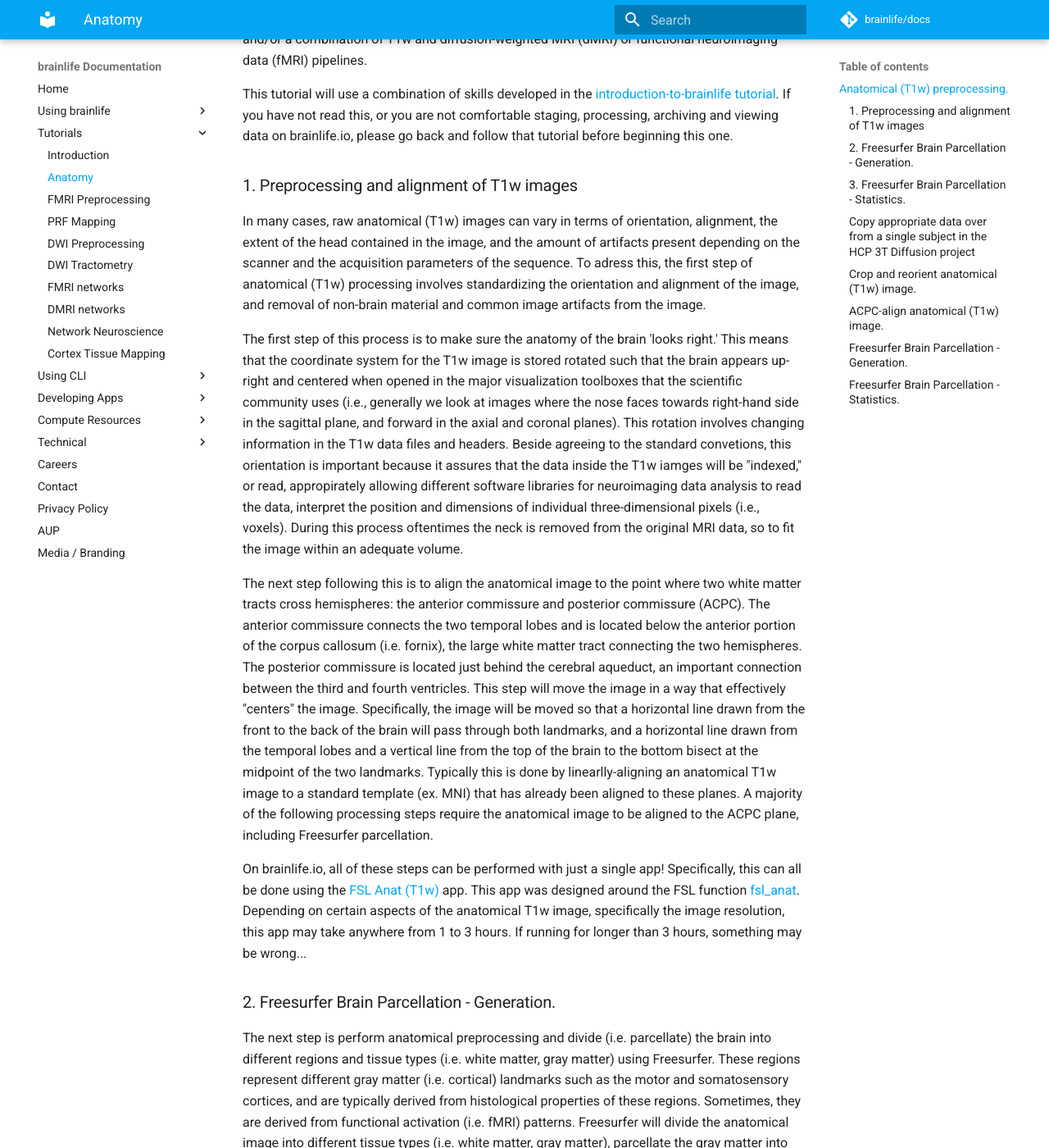
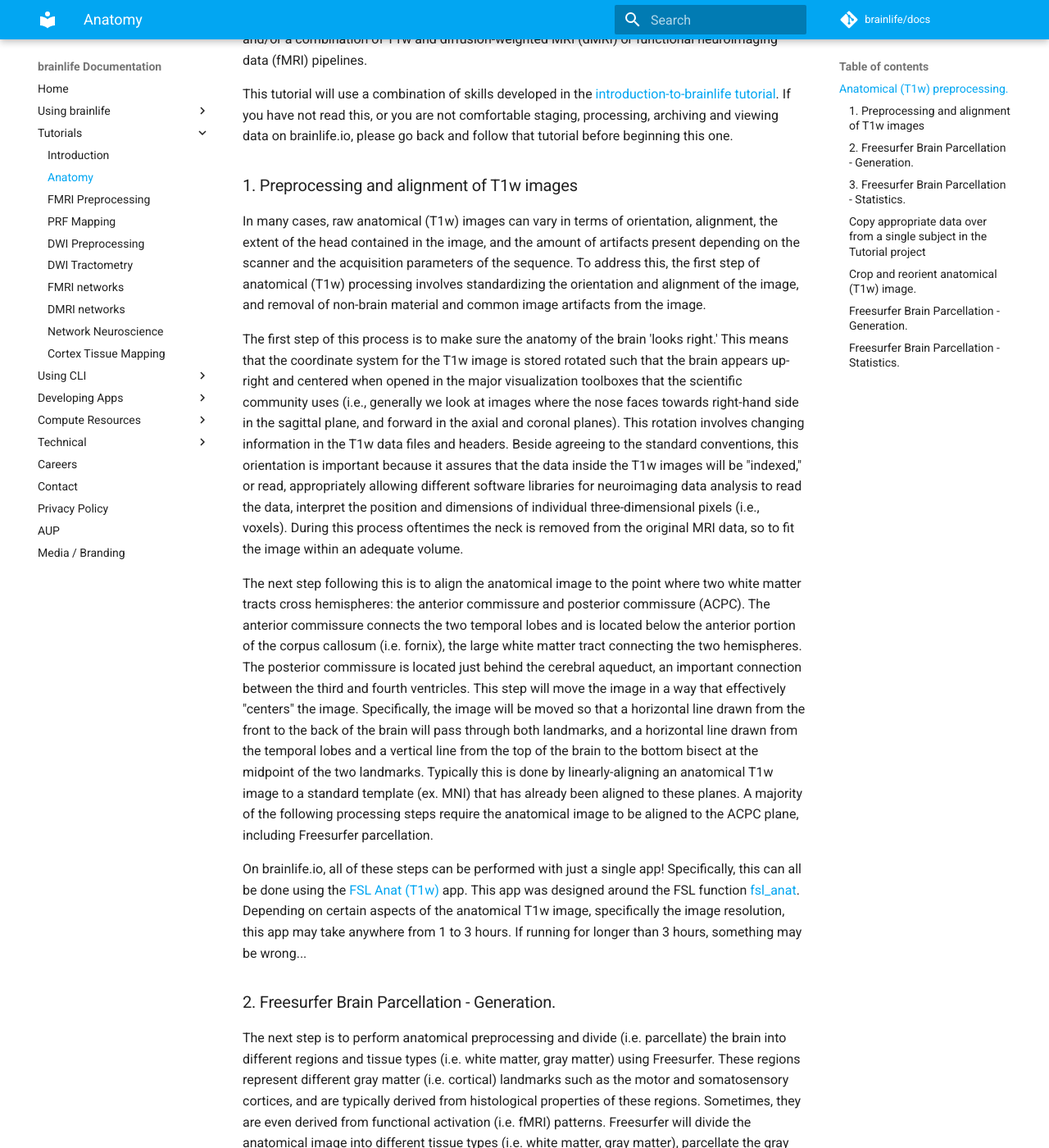
Before and after one commit to brainlife/docs, an MkDocs documentation site: the page built from docs/tutorial/t1w-preprocessing.md, in a window 1280 px wide and 1400 px high, scrolled down 396 px. Shown: the whole window at 82% size. Built offline with MkDocs 1.6.1 and Material for MkDocs 9.7.7, drawn with Linux system fonts in a browser that asks for light colours; comment, search, counter and statistics services are not loaded; some of the changed text lies outside the part shown.

Commit message:
reason: updated anatomical tutorial

```diff
--- a/docs/tutorial/t1w-preprocessing.md
+++ b/docs/tutorial/t1w-preprocessing.md
@@ -3,13 +3,13 @@
 
 ## Anatomical (T1w) preprocessing.
 
-This page demonstrate common steps used to preprocess anatomical magnetic resonance imaging data (T1-weighted or T1w) on brainlife.io The goal of this turorial is to show how process anatomical data for successive analyses – volumetric analyses from T1w meausres, and/or a combination of T1w and diffusion-weighted MRI (dMRI) or functional neuroimaging data (fMRI) pipelines.
+This page demonstrate common steps used to preprocess anatomical magnetic resonance imaging data (T1-weighted or T1w) on brainlife.io. The goal of this turorial is to show how to process anatomical data for successive analyses – volumetric analyses from T1w meausres, and/or a combination of T1w and diffusion-weighted MRI (dMRI) or functional neuroimaging data (fMRI) pipelines.
 
 This tutorial will use a combination of skills developed in the [introduction-to-brainlife tutorial](/docs/tutorial/introduction-to-brainlife/). If you have not read this, or you are not comfortable staging, processing, archiving and viewing data on brainlife.io, please go back and follow that tutorial before beginning this one.
 
 <!-- ### 1. Set the orientation of the brain. -->
 
-<!-- The first step is to make sure the anatomy of the brain 'looks right.' This means that the coordinate system for the T1w image is stored rotated such that the brain appears up-right and centered when opened in the major visualization toolboxes that the scientific community uses (i.e., generally we look at images where the nose faces towards right-hand side in the sagittal plane, and forward in the axial and coronal planes). This rotation involves changing information in the T1w data files and headers. Beside agreeing to the standard convetions, this orientation is important because it assures that the data inside the T1w iamges will be "indexed,"  or read, appropirately allowing different software libraries for neuroimaging data analysis to  read the data, interpret the position and dimensions of individual three-dimensional pixels (i.e., voxels). During this process oftentimes the neck is removed from the original MRI data, so to fit the image within an adequate volume. This can be done on brainlife.io using the [Crop & Reorient T1](https://brainlife.io/app/5a0f38bf31769f1e4d46cc58){target=_blank} app.
+<!-- The first step is to make sure the anatomy of the brain 'looks right.' This means that the coordinate system for the T1w image is stored rotated such that the brain appears up-right and centered when opened in the major visualization toolboxes that the scientific community uses (i.e., generally we look at images where the nose faces towards right-hand side in the sagittal plane, and forward in the axial and coronal planes). This rotation involves changing information in the T1w data files and headers. Beside agreeing to the standard conventions, this orientation is important because it assures that the data inside the T1w images will be "indexed,"  or read, appropriately allowing different software libraries for neuroimaging data analysis to  read the data, interpret the position and dimensions of individual three-dimensional pixels (i.e., voxels). During this process oftentimes the neck is removed from the original MRI data, so to fit the image within an adequate volume. This can be done on brainlife.io using the [Crop & Reorient T1](https://brainlife.io/app/5a0f38bf31769f1e4d46cc58){target=_blank} app.
 
 Useful information about MRI image orientation can be found at:
 - [FSL, Orientation Explained](https://fsl.fmrib.ox.ac.uk/fsl/fslwiki/Orientation%20Explained){target=_blank}
@@ -17,13 +17,13 @@
 
 ### 1. Preprocessing and alignment of T1w images
 
-In many cases, raw anatomical (T1w) images can vary in terms of orientation, alignment, the extent of the head contained in the image, and the amount of artifacts present depending on the scanner and the acquisition parameters of the sequence. To adress this, the first step of anatomical (T1w) processing involves standardizing the orientation and alignment of the image, and removal of non-brain material and common image artifacts from the image.
+In many cases, raw anatomical (T1w) images can vary in terms of orientation, alignment, the extent of the head contained in the image, and the amount of artifacts present depending on the scanner and the acquisition parameters of the sequence. To address this, the first step of anatomical (T1w) processing involves standardizing the orientation and alignment of the image, and removal of non-brain material and common image artifacts from the image.
 
-The first step of this process is to make sure the anatomy of the brain 'looks right.' This means that the coordinate system for the T1w image is stored rotated such that the brain appears up-right and centered when opened in the major visualization toolboxes that the scientific community uses (i.e., generally we look at images where the nose faces towards right-hand side in the sagittal plane, and forward in the axial and coronal planes). This rotation involves changing information in the T1w data files and headers. Beside agreeing to the standard convetions, this orientation is important because it assures that the data inside the T1w iamges will be "indexed,"  or read, appropirately allowing different software libraries for neuroimaging data analysis to  read the data, interpret the position and dimensions of individual three-dimensional pixels (i.e., voxels). During this process oftentimes the neck is removed from the original MRI data, so to fit the image within an adequate volume.
+The first step of this process is to make sure the anatomy of the brain 'looks right.' This means that the coordinate system for the T1w image is stored rotated such that the brain appears up-right and centered when opened in the major visualization toolboxes that the scientific community uses (i.e., generally we look at images where the nose faces towards right-hand side in the sagittal plane, and forward in the axial and coronal planes). This rotation involves changing information in the T1w data files and headers. Beside agreeing to the standard conventions, this orientation is important because it assures that the data inside the T1w images will be "indexed,"  or read, appropriately allowing different software libraries for neuroimaging data analysis to  read the data, interpret the position and dimensions of individual three-dimensional pixels (i.e., voxels). During this process oftentimes the neck is removed from the original MRI data, so to fit the image within an adequate volume.
 
 <!-- need image of raw T1w and correctly oriented T1w image, same with cropping -->
 
-The next step following this is to align the anatomical image to the point where two white matter tracts cross hemispheres: the anterior commissure and posterior commissure (ACPC). The anterior commissure connects the two temporal lobes and is located below the anterior portion of the corpus callosum (i.e. fornix), the large white matter tract connecting the two hemispheres. The posterior commissure is located just behind the cerebral aqueduct, an important connection between the third and fourth ventricles. This step will move the image in a way that effectively "centers" the image. Specifically, the image will be moved so that a horizontal line drawn from the front to the back of the brain will pass through both landmarks, and a horizontal line drawn from the temporal lobes and a vertical line from the top of the brain to the bottom bisect at the midpoint of the two landmarks. Typically this is done by linearlly-aligning an anatomical T1w image to a standard template (ex. MNI) that has already been aligned to these planes. A majority of the following processing steps require the anatomical image to be aligned to the ACPC plane, including Freesurfer parcellation.
+The next step following this is to align the anatomical image to the point where two white matter tracts cross hemispheres: the anterior commissure and posterior commissure (ACPC). The anterior commissure connects the two temporal lobes and is located below the anterior portion of the corpus callosum (i.e. fornix), the large white matter tract connecting the two hemispheres. The posterior commissure is located just behind the cerebral aqueduct, an important connection between the third and fourth ventricles. This step will move the image in a way that effectively "centers" the image. Specifically, the image will be moved so that a horizontal line drawn from the front to the back of the brain will pass through both landmarks, and a horizontal line drawn from the temporal lobes and a vertical line from the top of the brain to the bottom bisect at the midpoint of the two landmarks. Typically this is done by linearly-aligning an anatomical T1w image to a standard template (ex. MNI) that has already been aligned to these planes. A majority of the following processing steps require the anatomical image to be aligned to the ACPC plane, including Freesurfer parcellation.
 
 <!-- need image of planes and alignment -->
 
@@ -37,7 +37,7 @@
  -->
 ### 2. Freesurfer Brain Parcellation - Generation.
 
-The next step is perform anatomical preprocessing and divide (i.e. parcellate) the brain into different regions and tissue types (i.e. white matter, gray matter) using Freesurfer. These regions represent different gray matter (i.e. cortical) landmarks such as the motor and somatosensory cortices, and are typically derived from histological properties of these regions. Sometimes, they are derived from functional activation (i.e. fMRI) patterns. Freesurfer will divide the anatomical image into different tissue types (i.e. white matter, gray matter), parcellate the gray matter into known anatomical landmarks, and output statistics regarding the volume and thickness of the different tissue types and anatomical landmarks. These regions are then used for a large number of downstream steps, including white matter tract segmentation. Information regarding the volume and thickness of each region can also be used for group analyses. This can be done on brainlife.io using the [Freesurfer](https://brainlife.io/app/5fe1056057aacd480f2f8e48){target=_blank} app.
+The next step is to perform anatomical preprocessing and divide (i.e. parcellate) the brain into different regions and tissue types (i.e. white matter, gray matter) using Freesurfer. These regions represent different gray matter (i.e. cortical) landmarks such as the motor and somatosensory cortices, and are typically derived from histological properties of these regions. Sometimes, they are even derived from functional activation (i.e. fMRI) patterns. Freesurfer will divide the anatomical image into different tissue types (i.e. white matter, gray matter), parcellate the gray matter into known anatomical landmarks, and output statistics regarding the volume and thickness of the different tissue types and anatomical landmarks. These regions are then used for a large number of downstream steps, including white matter tract segmentation. Information regarding the volume and thickness of each region can also be used for group analyses. This can be done on brainlife.io using the [Freesurfer](https://brainlife.io/app/5fe1056057aacd480f2f8e48){target=_blank} app.
 
 <!-- need images of tissues types and cortical segmentation from freesurfer -->
 
@@ -54,17 +54,17 @@
 1. generate cortical and white matter surfaces and parcellations using Freesurfer,
 1. obtain common statistics from the Freesurfer parcellation.
 
-### Copy appropriate data over from a single subject in the HCP 3T Diffusion project
+### Copy appropriate data over from a single subject in the Tutorial project
 
-1. Click the following link to go to the project's page for the [HCP 3T Diffusion project](https://brainlife.io/project/5941a225f876b000210c11e5){target=_blank}
+1. Click the following link to go to the project's page for the [Tutorial](https://brainlife.io/project/5e7638f6de643b02832a8246/detail){target=_blank}
 1. Click the 'Archive' tab at the top of the screen to go to the archive's page.
-1. Select the following datatypes from one subject by clicking the boxes next to the data:
+1. Select the following datatypes from one subject by clicking the boxes next to the data for subject 'test001':
     * anat/t1w
 1. Click the 'Stage to process' button on the right side of the screen
     * For 'Project', select your project from the drop-down menu.
-    * For 'Process', select 'Create New Process' and title it "anatomical (T1w) Prep Tutorial". Hit 'Submit'.
+    * For 'Process', select 'Create New Process' and title it "Anatomical (T1w) Prep Tutorial". Hit 'Submit'.
         * This will take you to the process on your Project's page
-1. Archive the data in your project by clickin the 'Archive' button next to each dataset.
+1. Archive the data in your project by clicking the 'Archive' button next to each dataset.
 
 Your data should now be staged for processing and archived in your projects page! You're now ready to move onto the first step: crop and reorient the T1w image!
 
@@ -76,16 +76,17 @@
 1. On the 'Submit App' page, select the following:
     * For input, select the staged raw anatomical (T1w) image by clicking the drop-down menu and finding the appropriate dataset.
     * Select the boxes for 'crop' and 'reorient'
+    * For template, choose the 'MNI152_1MM' option from the drop-down menu.
     * Select the box for 'Archive all output datasets when finished'
-        * For 'Dataset Tags,' type and enter 'cropped_reoriented'
+        * For 'Dataset Tags,' type and enter 'fsl_anat'
     * Hit 'Submit'
 1. Once the app is finished running, view the results by clicking the 'eye' icon to the right of the dataset
     * Choose 'fsleyes' as your viewer
-1. You can also generate a QA image of the results by running the 'Generate images of T1' using the cropped and reoriented anatomical image generated above! Archive the results and save with the tag 'qa t1 crop reorient'.
+1. You can also generate a QA image of the results by running the 'Generate images of T1' using the cropped and reoriented anatomical image generated above! Archive the results and save with the tag 'qa' and "fsl_anat".
 
-Once you're happy with the alignment, you can move onto ACPC aligning the cropped & reoriented anatomical data!
+Once you're happy with the alignment, you can move onto Freesurfer!
 
-### ACPC-align anatomical (T1w) image.
+<!-- ### ACPC-align anatomical (T1w) image.
 
 1. On the 'Process' tab, click 'Submit App' to submit a new application.
     * In the search bar, type 'HCP ACPC Alignment (T1w)'
@@ -102,17 +103,16 @@
     * Only have the file titled 'out.nii.gz' selected in the viewer
 1. You can also generate a QA image of the results by running the 'Generate images of T1' using the ACPC-aligned anatomical image generated above! Archive the results and save with the tag 'qa t1 acpc'.
 
-Once you're happy with the alignment, you can move onto Freesurfer parcellation generation!
+Once you're happy with the alignment, you can move onto Freesurfer parcellation generation! -->
 
 ### Freesurfer Brain Parcellation - Generation.
 
 1. On the 'Process' tab, click 'Submit App' to submit a new application.
-    * In the search bar, type 'Freesurfer.'
+    * In the search bar, type 'Freesurfer 7.1.1'
     * Click the app card.
 1. On the 'Submit App' page, select the following:
     * For input, select the ACPC aligned anatomical image generated above by clicking the drop-down menu and finding the appropriate datasets.
-    * Select the boxes for 'hippocampal' and 'hires'
-    * For 'version,' select '6.0.0' from the drop-down menu.
+    * Select the boxes for 'hippocampal' and 'thalamicnuclei'
     * Select the box for 'Archive all output datasets when finished'
         * For 'Dataset Tags,' type and enter 'freesurfer'
     * Hit 'Submit'
@@ -134,10 +134,10 @@
 ### Freesurfer Brain Parcellation - Statistics.
 
 1. On the 'Process' tab, click 'Submit App' to submit a new application.
-    * In the search bar, type 'Freesurfer'.
+    * In the search bar, type 'Freesurfer Statistics'.
     * Click the "Freesurfer Statistics" app card.
 1. On the 'Submit App' page, select the following:
-    * For input, select the Freesurfer output generated in Step 3 by clicking the drop-down menu and finding the appropriate dataset (look for the datatag 'freesurfer'.
+    * For input, select the Freesurfer output generated in Step 3 by clicking the drop-down menu and finding the appropriate dataset (look for the dataset tag 'freesurfer'.
     * For parcellation, please choose the parcellation of your choice. For this tutorial, we will use the 'aparc.a2009s'. To choose this, select the 'aparc.a2009s' option from the drop-down menu.
     * Select the box for 'Archive all output datasets when finished
         * For 'Dataset Tags', type and enter 'freesurfer-stats'
```
Also changed, not shown: other parts of docs/tutorial/t1w-preprocessing.md (+1 -1 lines).
